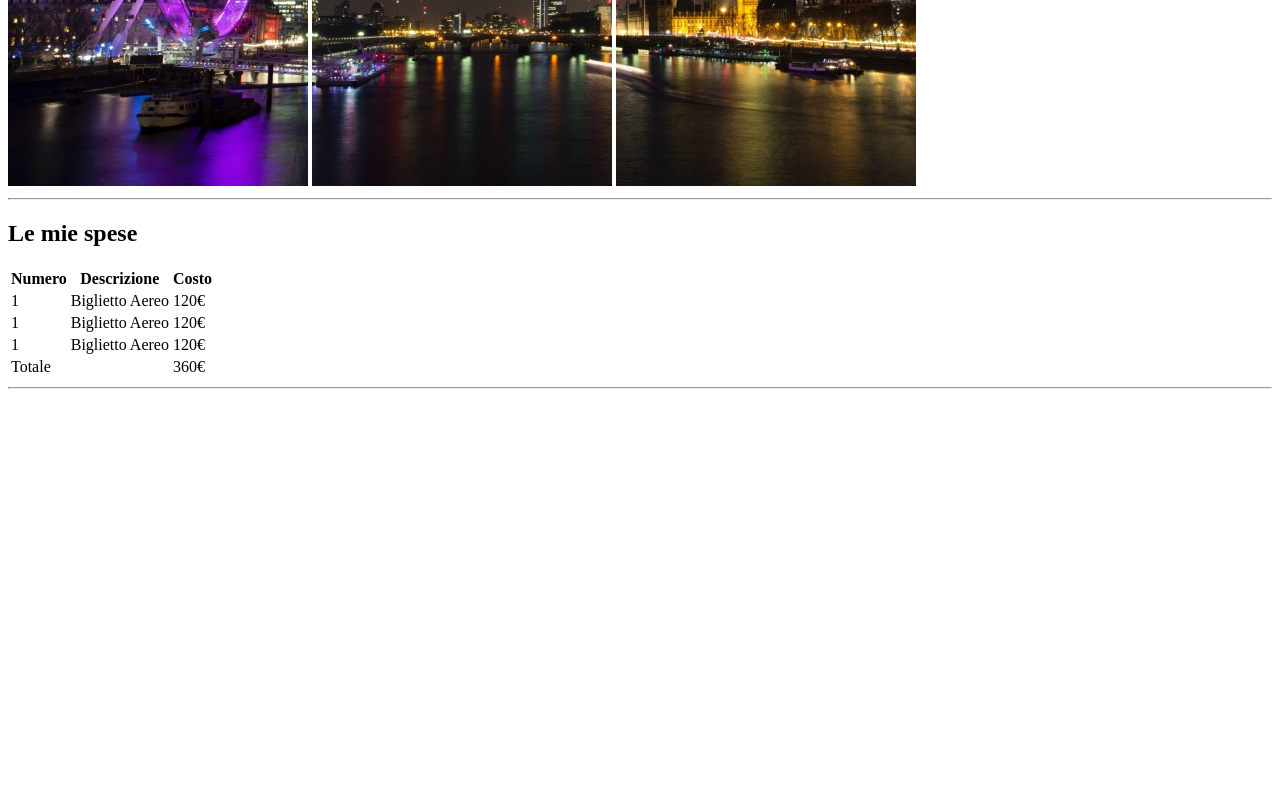
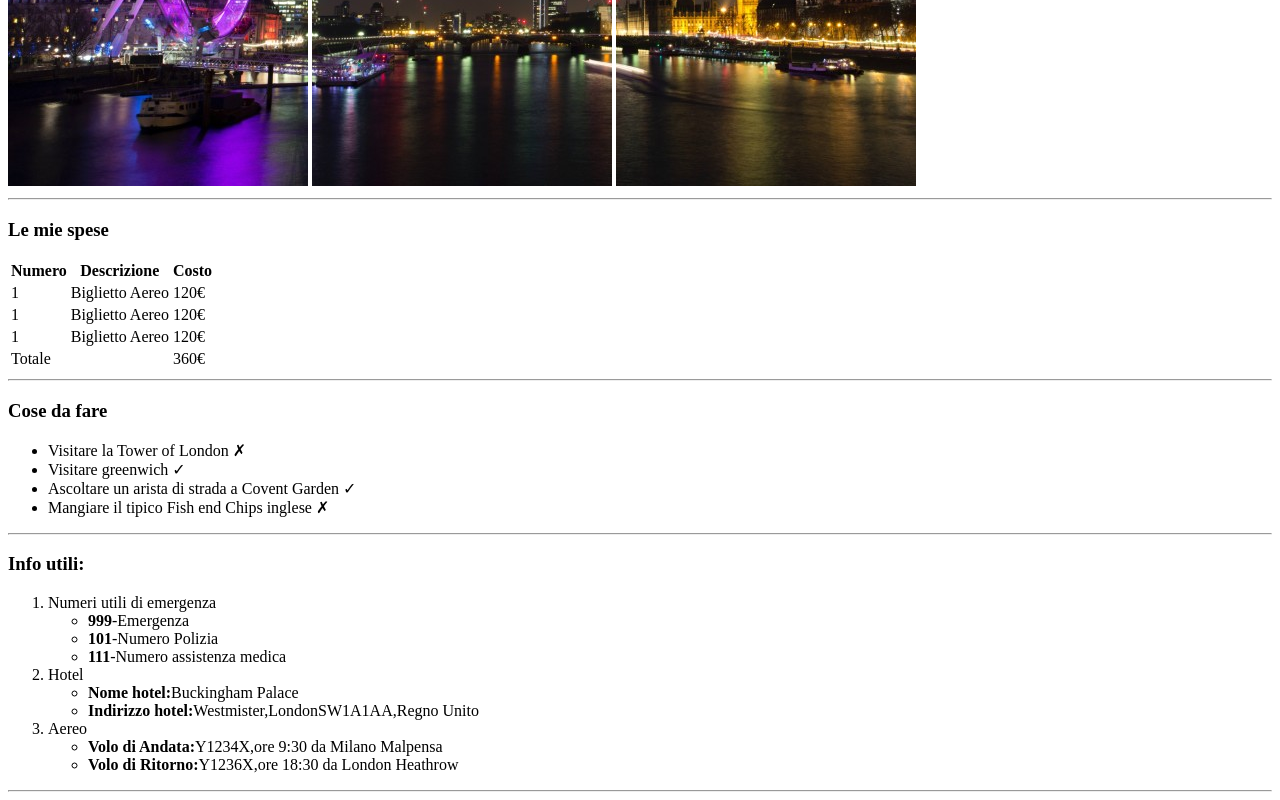
Before and after one commit to Spong3ibob/html-london-trip, a plain HTML site: page index.html in a window 1280 px wide. Shown: the part 494-1294 px from the top of the page. Before the commit the page ends 891 px from the top, so only its background shows below. Drawn offline with Linux system fonts and the light colour scheme.

Commit message:
terzo paragrafo con doppia lista

```diff
--- a/index.html
+++ b/index.html
@@ -16,8 +16,8 @@
      <hr>
   </header>
   <main>
-    <!-- primo paragrafo -->
-    <h2>Le mie spese</h2>
+    <!-- primo paragrafo con tabella -->
+    <h3>Le mie spese</h3>
     <table>
         <tr>
             <th>Numero</th>
@@ -46,6 +46,36 @@
         </tr>
     </table>
     <hr>
+    <!-- secondo paragrafo con lista -->
+    <h3>Cose da fare</h3>
+    <ul>
+        <li>Visitare la Tower of London ✗</li>
+        <li>Visitare greenwich ✓</li>
+        <li>Ascoltare un arista di strada a Covent Garden ✓</li>
+        <li>Mangiare il tipico Fish end Chips inglese ✗</li>
+    </ul>
+    <hr>
+    <!-- terza paragrafo con doppia lista -->
+    <h3>Info utili:</h3>
+    <ol>
+        <li>Numeri utili di emergenza</li>
+        <ul>
+            <li><b>999</b>-Emergenza</li>
+            <li><b>101</b>-Numero Polizia</li>
+            <li><b>111</b>-Numero assistenza medica</li>
+        </ul>
+        <li>Hotel</li>
+        <ul>
+            <li><b>Nome hotel:</b>Buckingham Palace</li>
+            <li><b>Indirizzo hotel:</b>Westmister,LondonSW1A1AA,Regno Unito</li>
+        </ul>
+        <li>Aereo</li>
+        <ul>
+            <li><b>Volo di Andata:</b>Y1234X,ore 9:30 da Milano Malpensa</li>
+            <li><b>Volo di Ritorno:</b>Y1236X,ore 18:30 da London Heathrow </li>
+        </ul>
+    </ol>
+    <hr>
   </main>
   <footer>
 
```
